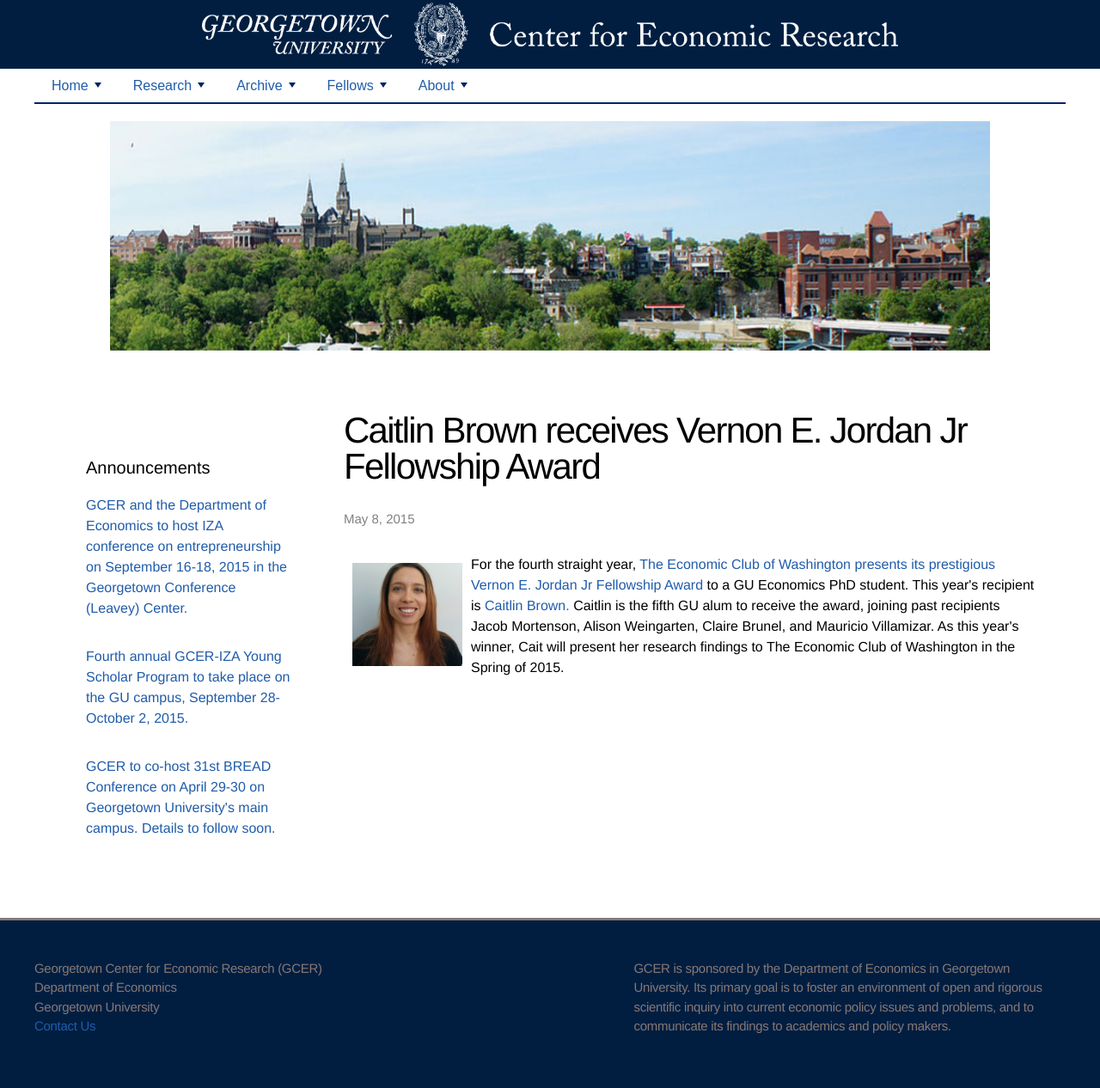
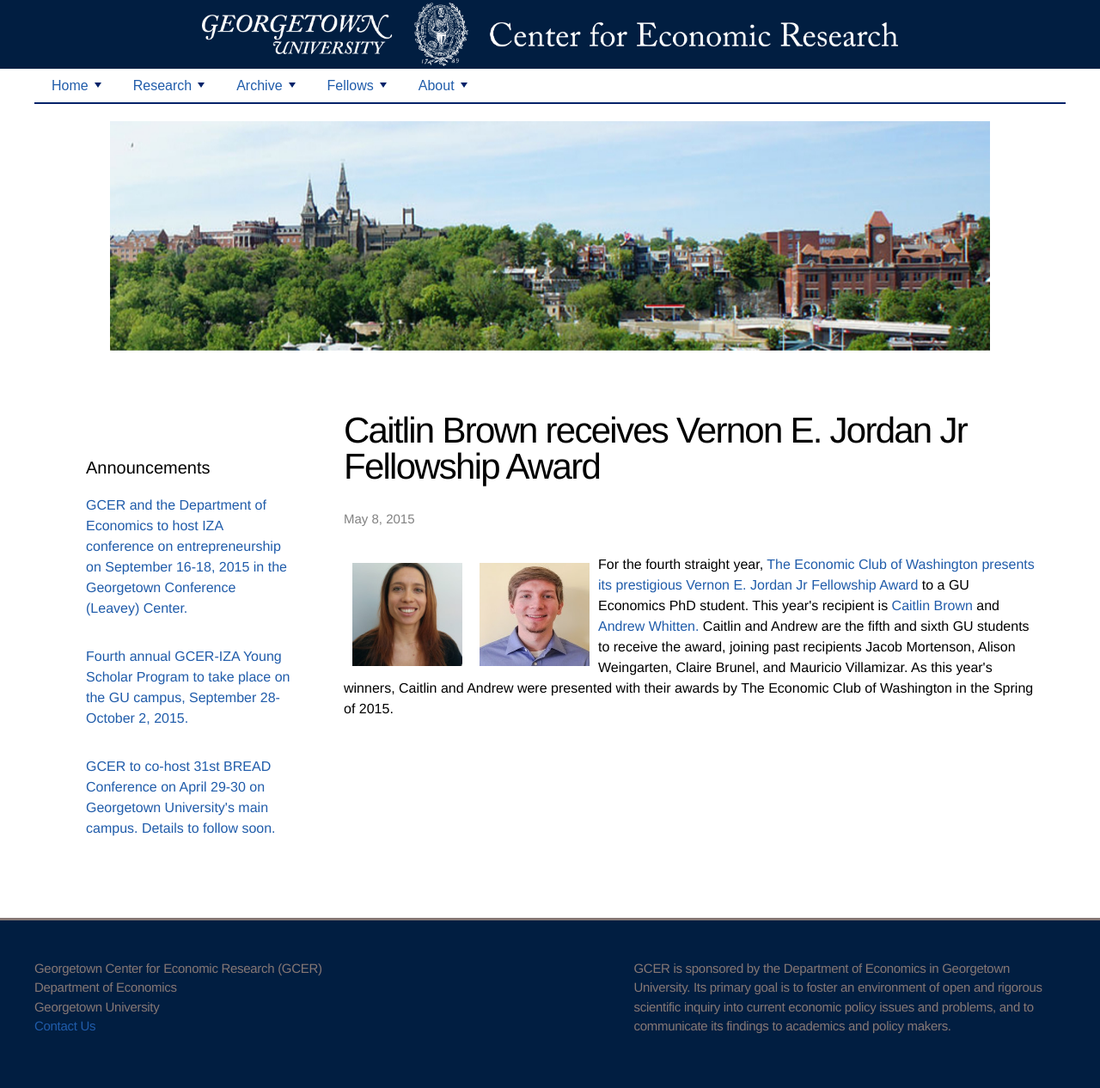
Before and after one commit to georgetown-econ/gcer, a Jekyll site: the page built from _posts/2015-05-08-CaitlinBrown-Jordan-recipient2015.html, in a window 1280 px wide. Shown: the whole page at 86% size. Built offline with Jekyll 4.4.1, drawn with Linux system fonts in a browser that asks for light colours.

Commit message:
added another fellowship winner Andrew Whitten to 2015-05-08 post

```diff
--- a/_posts/2015-05-08-CaitlinBrown-Jordan-recipient2015.html
+++ b/_posts/2015-05-08-CaitlinBrown-Jordan-recipient2015.html
@@ -6,6 +6,6 @@
 ---
 
 
-<img style="float: left; width: 128px; height: 120px; margin: 10px;" src="{{ site.baseurl }}/assets/images/2015-05-08-CaitBrown.jpg" />
+<img style="float: left; width: 128px; height: 120px; margin: 10px;" src="{{ site.baseurl }}/assets/images/2015-05-08-CaitBrown.jpg" /> <img style="float: left; width: 128px; height: 120px; margin: 10px;" src="{{ site.baseurl }}/assets/images/2015-05-08-AndrewWhitten.jpg" />
 
-<p> For the fourth straight year, <a href="http://economicclub.org/page.cfm/go/Fellowship-Winners/">The Economic Club of Washington presents its prestigious Vernon E. Jordan Jr Fellowship Award</a> to a GU Economics PhD student. This year's recipient is  <a href="http://www.researchgate.net/profile/Cait_Brown">  Caitlin Brown. </a>@@@ Caitlin is the fifth GU alum to receive the award, joining past recipients Jacob Mortenson, Alison Weingarten, Claire Brunel, and Mauricio Villamizar. As this year's winner, Cait will present her research findings to The Economic Club of Washington in the Spring of 2015.</p>
+<p> For the fourth straight year, <a href="http://economicclub.org/page.cfm/go/Fellowship-Winners/">The Economic Club of Washington presents its prestigious Vernon E. Jordan Jr Fellowship Award</a> to a GU Economics PhD student. This year's recipient is  <a href="http://www.researchgate.net/profile/Cait_Brown">  Caitlin Brown </a> and <a href="http://www.rawhitten.com/"> Andrew Whitten. </a>@@@ Caitlin and Andrew are the fifth and sixth GU students to receive the award, joining past recipients Jacob Mortenson, Alison Weingarten, Claire Brunel, and Mauricio Villamizar. As this year's winners, Caitlin and Andrew were presented with their awards by The Economic Club of Washington in the Spring of 2015.</p>
```
Also changed, not shown: assets/images/2015-05-08-AndrewWhitten.jpg (added).
